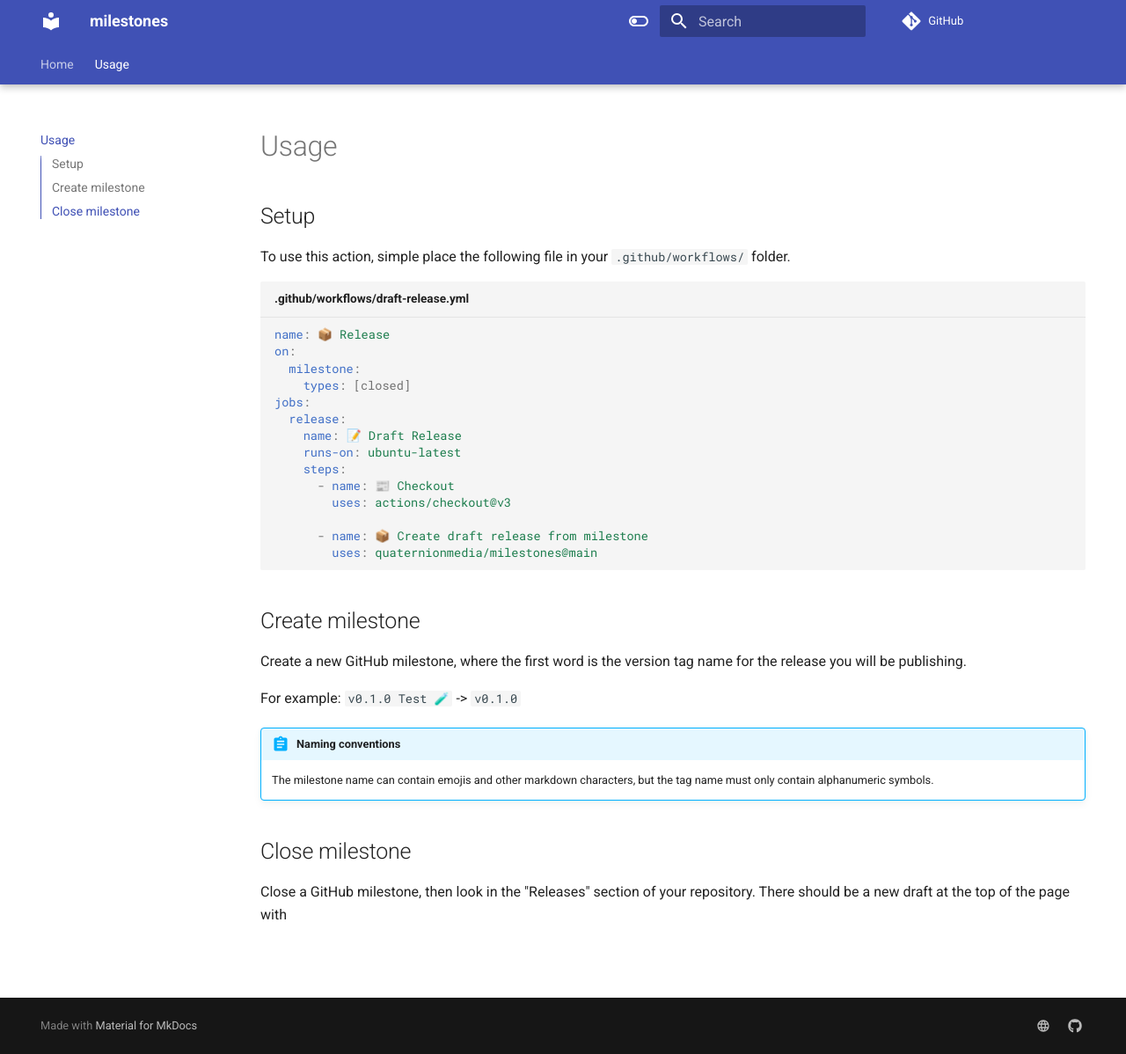
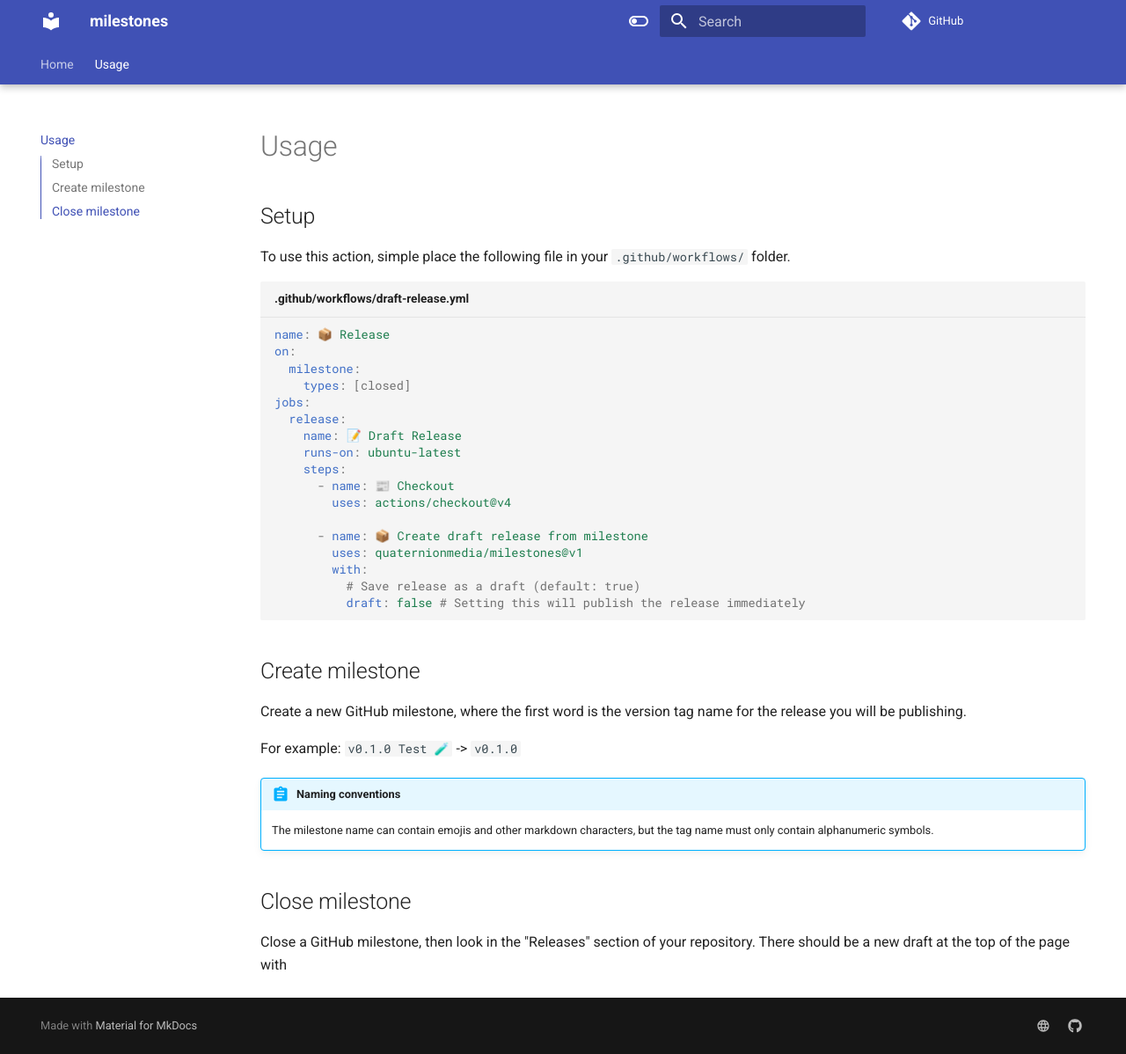
Before and after one commit to quaternionmedia/milestones, an MkDocs documentation site: the page built from docs/usage.md, in a window 1280 px wide and 1198 px high. Shown: the whole window at 88% size. Built offline with MkDocs 1.6.1 and Material for MkDocs 9.7.7, drawn with Linux system fonts in a browser that asks for light colours; comment, search, counter and statistics services are not loaded; the version menu is left out.

Commit message:
📑 Updates documentation

````diff
--- a/docs/usage.md
+++ b/docs/usage.md
@@ -14,10 +14,13 @@ jobs:
     runs-on: ubuntu-latest
     steps:
       - name: 📰 Checkout
-        uses: actions/checkout@v3
+        uses: actions/checkout@v4
 
       - name: 📦 Create draft release from milestone
-        uses: quaternionmedia/milestones@main
+        uses: quaternionmedia/milestones@v1
+        with:
+          # Save release as a draft (default: true)
+          draft: false # Setting this will publish the release immediately
 ```
 
 ## Create milestone
````
Also changed, not shown: README.md (+5 -2 lines), action.yml (+21 -20 lines).
